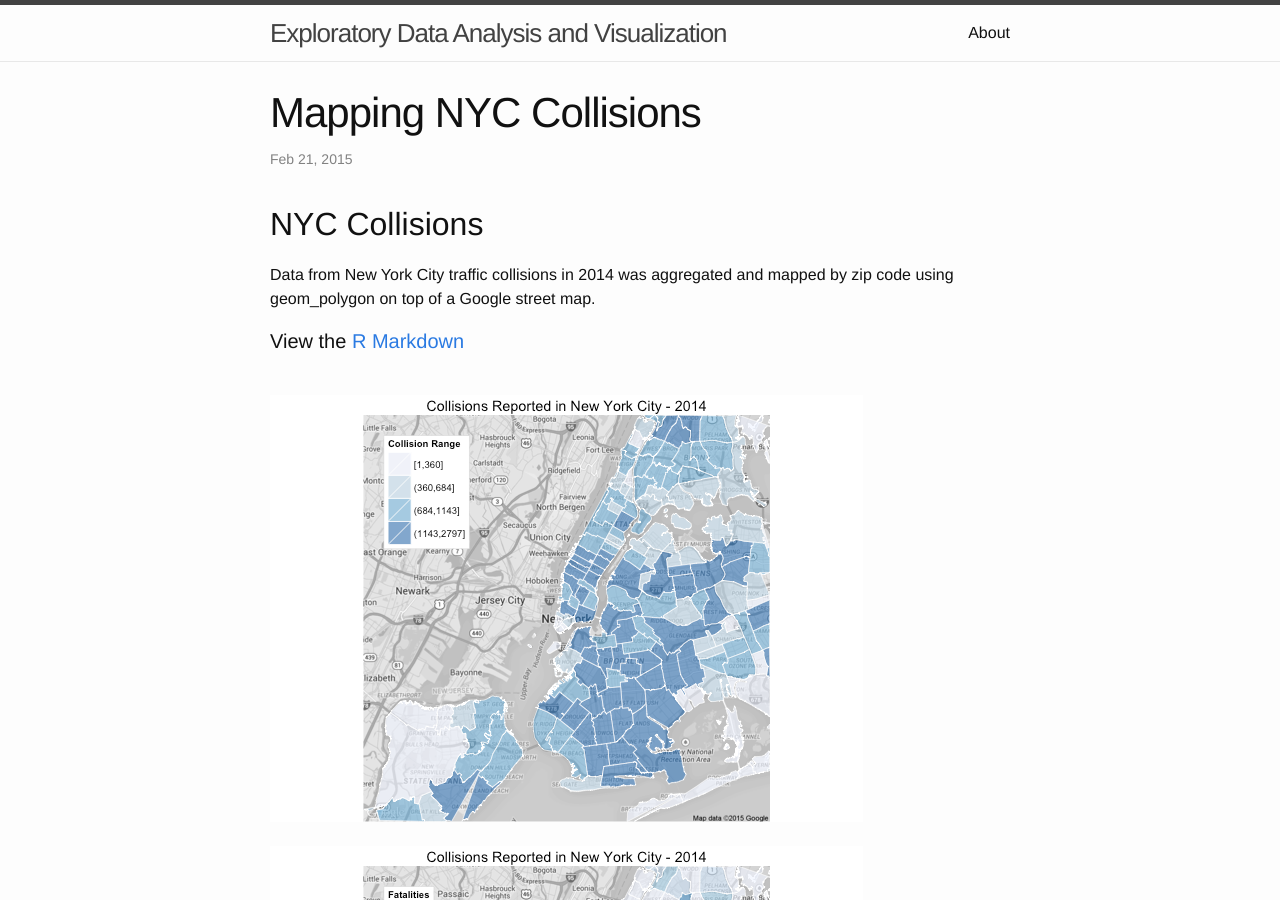
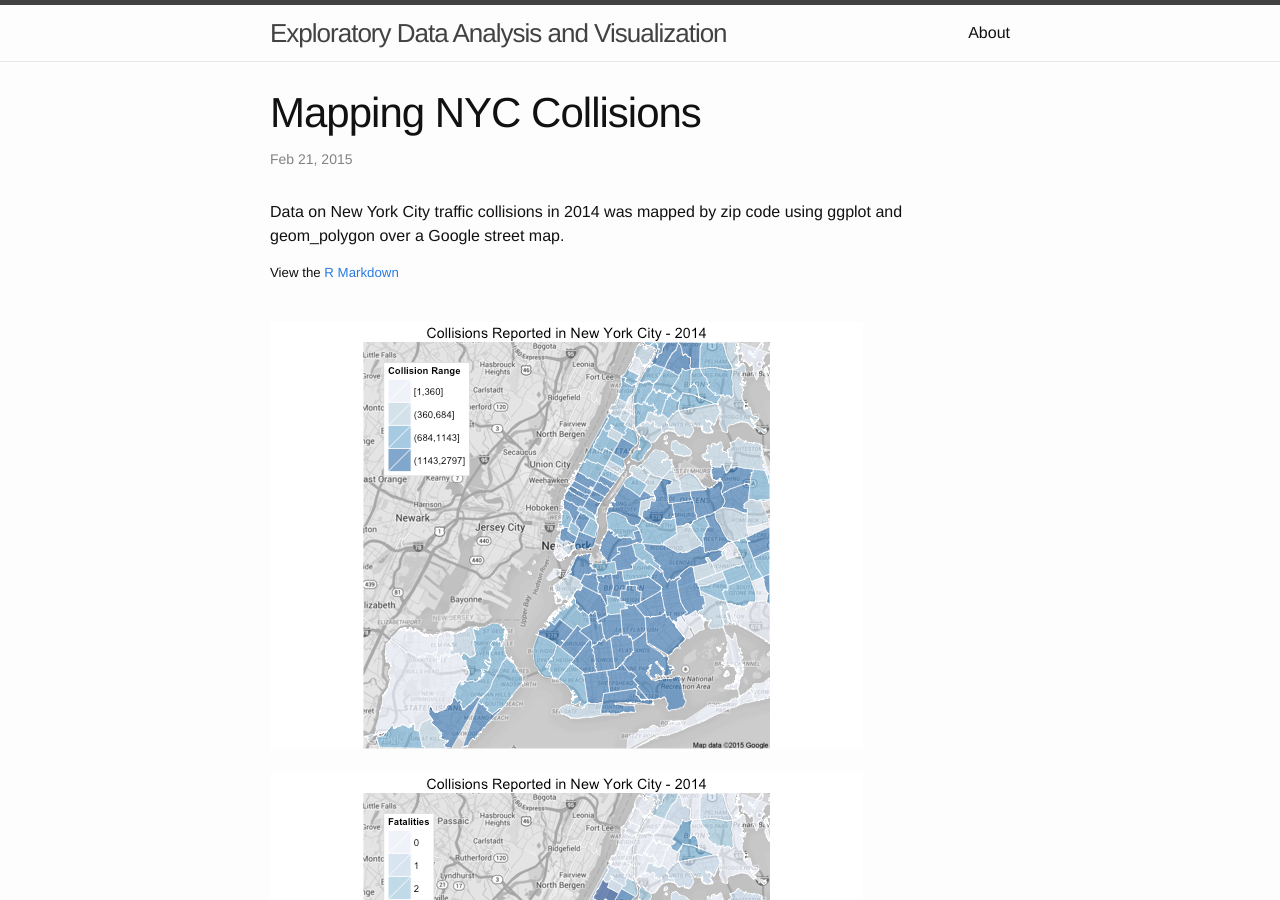
Before and after one commit to jcp1016/jcp1016.github.io, a Jekyll site: the page built from _posts/2015-02-21-nyc-collisions.markdown, in a window 1280 px wide and 900 px high. Built offline with Jekyll 4.4.1, drawn with Linux system fonts in a browser that asks for light colours.

Commit message:
updated post

```diff
--- a/_posts/2015-02-21-nyc-collisions.markdown
+++ b/_posts/2015-02-21-nyc-collisions.markdown
@@ -4,10 +4,9 @@ title:  "Mapping NYC Collisions"
 date:   2015-02-21 20:46:00
 categories: data analysis maps nyc
 ---
-## NYC Collisions
-Data from New York City traffic collisions in 2014 was aggregated and mapped by zip code using geom_polygon on top of a Google street map.
+Data on New York City traffic collisions in 2014 was mapped by zip code using ggplot and geom_polygon over a Google street map.
 
-#### View the [R Markdown]({{ site.baseurl }}/assets/Main.html)
+##### View the [R Markdown]({{ site.baseurl }}/assets/Main.html)
 <br />
 ![All collisions]({{ site.baseurl }}/assets/AllCollisions.png)
 <br /><br />
@@ -16,7 +15,7 @@ Data from New York City traffic collisions in 2014 was aggregated and mapped by
 ![Bicycle fatalities]({{ site.baseurl }}/assets/BikeFatalities.png)
 <br /><br />
 ![Fatalities by day of the week]({{ site.baseurl }}/assets/FatalitiesByDay.png)
-<br /><br />
+<br /><br /><br />
 _Data:  NYC Open Data_
-<br /><br />
+<br />
 _Shapefiles:  NYS GIS Clearinghouse_
```
